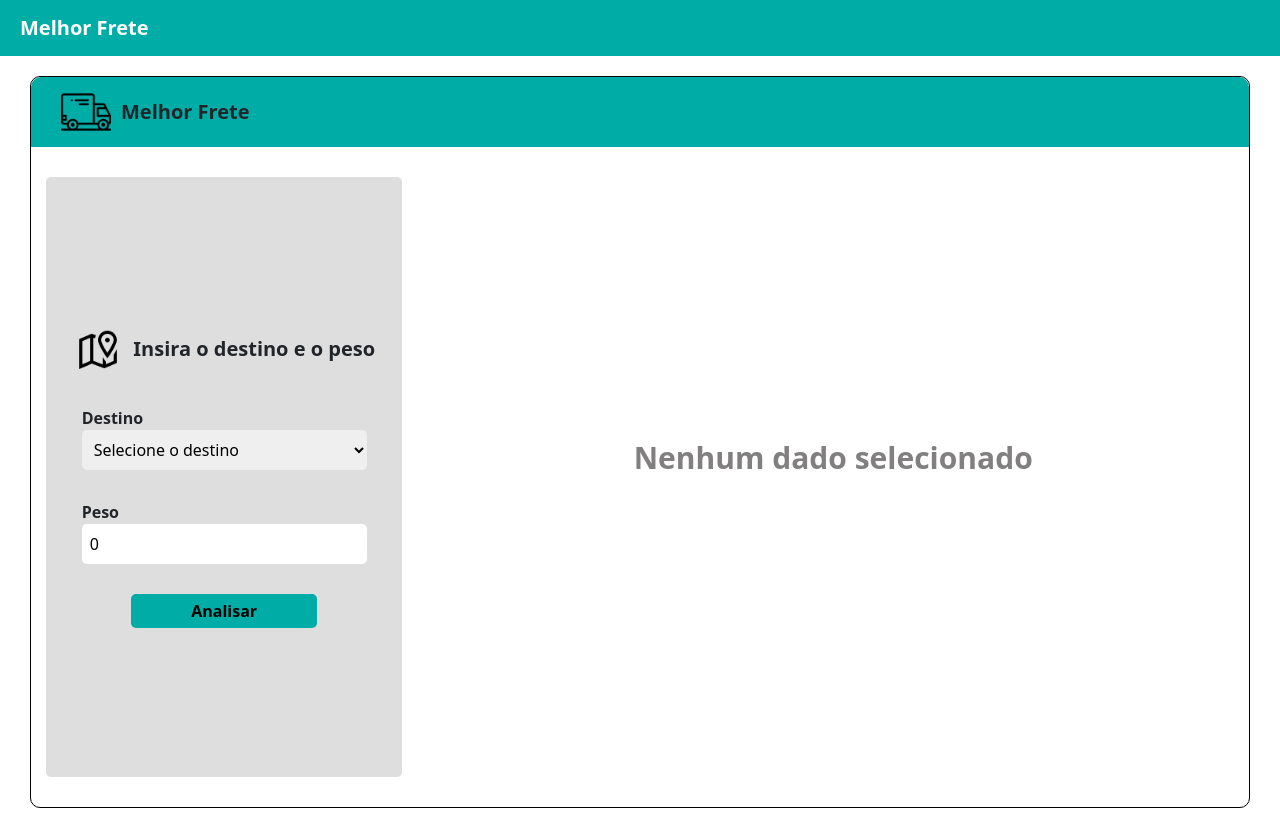
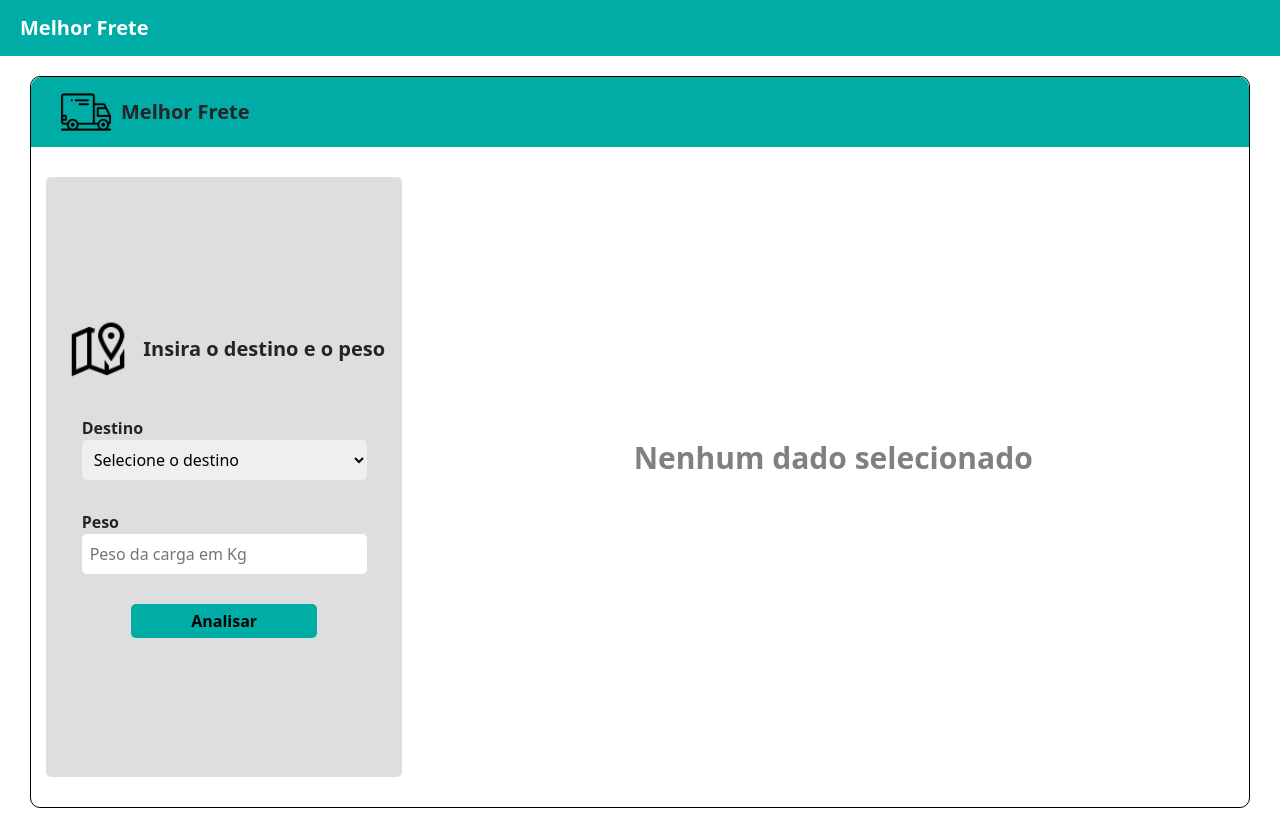
Before and after one commit to wildemberg-sales/Desafio-CoorLab, a Vue app in the folder desafio_coorlab/code/: page / in a window 1280 px wide. Built offline with nearby package versions, Linux system fonts and the light colour scheme; data requests are answered from the project's data file.

Commit message:
implementação de renderização completa, implementação de mensagem de erro completa, implementação de estilização completa

```diff
--- a/desafio_coorlab/code/src/components/BestTransport.vue
+++ b/desafio_coorlab/code/src/components/BestTransport.vue
@@ -28,7 +28,7 @@
               </select>
 
             <label for="input-peso">Peso</label>
-              <input type="number" placeholder="Peso da carga em Kg" id="input-peso" v-model="peso"/>
+              <input type="number" placeholder="Peso da carga em Kg" id="input-peso" v-model="peso" min="0"/>
 
           </div><!--form-inputs - bloco onde ficam os inputs-->
 
@@ -110,7 +110,7 @@ export default {
     const data = []
     const cities = []
     const citySelected = ""
-    const peso = 0
+    const peso =""
     const menorPreco = {}
     const menorTempo = {}
     const showResponse = false
@@ -197,7 +197,7 @@ export default {
             //Verifica o menor tempo
             let valH = retiraH(val.lead_time);
             let menorValH = retiraH(menorTempo.lead_time);
-            if(valH < menorValH){
+            if(valH <= menorValH){
               menorTempo = val;
             }
 
@@ -221,7 +221,7 @@ export default {
     clearValues(){
       this.menorPreco = {}
       this.menorTempo = {}
-      this.peso = 0
+      this.peso = ""
       this.citySelected = ""
       this.showResponse = false
       document.getElementById("box-button-clear").style.display = "none";
@@ -285,6 +285,9 @@ export default {
 .title-form{
   font-weight: bold;
   font-size: 20px;
+}
+.title-form img{
+  width: 70px;
 }
 
 .form-inputs{
--- a/desafio_coorlab/code/src/components/ResponseMsg.vue
+++ b/desafio_coorlab/code/src/components/ResponseMsg.vue
@@ -9,7 +9,7 @@
         </div>
 
         <div class="block-info-data">
-            <p><span>Frete com menor valor</span><br/>
+            <p><span><b>Frete com menor valor</b></span><br/>
             Transportadora: {{ preco.name }}<br/>
             Tempo estimado: {{ preco.lead_time }}
             </p>
@@ -33,7 +33,7 @@
         </div>
 
         <div class="block-info-data">
-            <p><span>Frete mais rápido</span><br/>
+            <p><span><b>Frete mais rápido</b></span><br/>
             Transportadora: {{tempo.name}} <br/>
             Tempo estimado: {{ tempo.lead_time }}
             </p>
```
